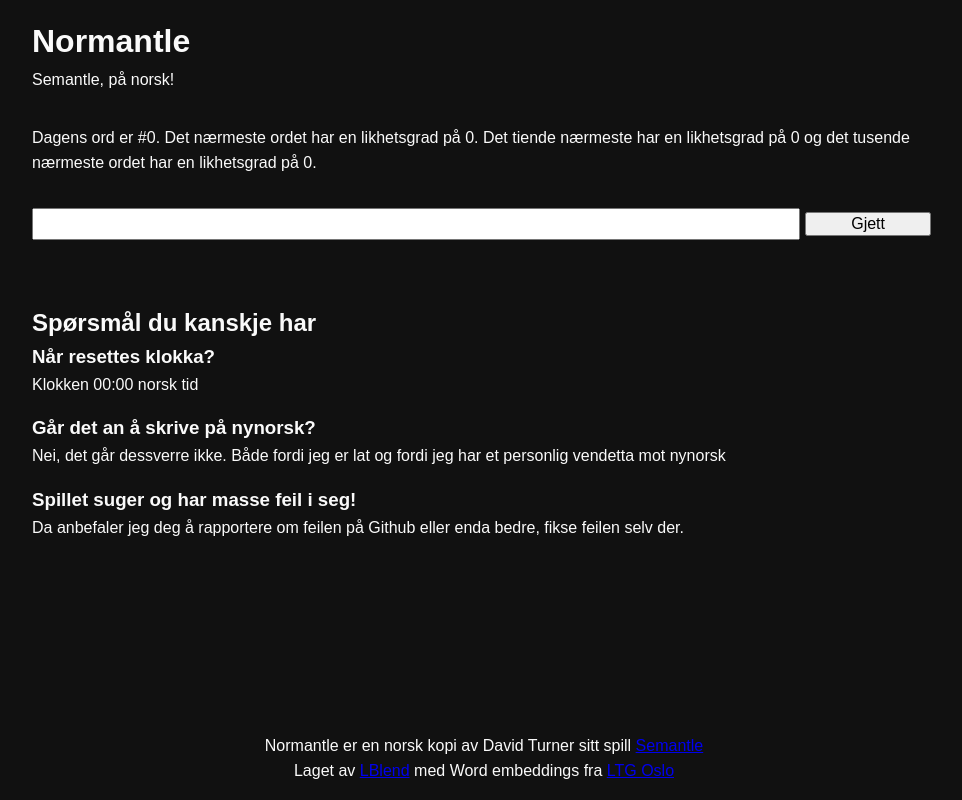
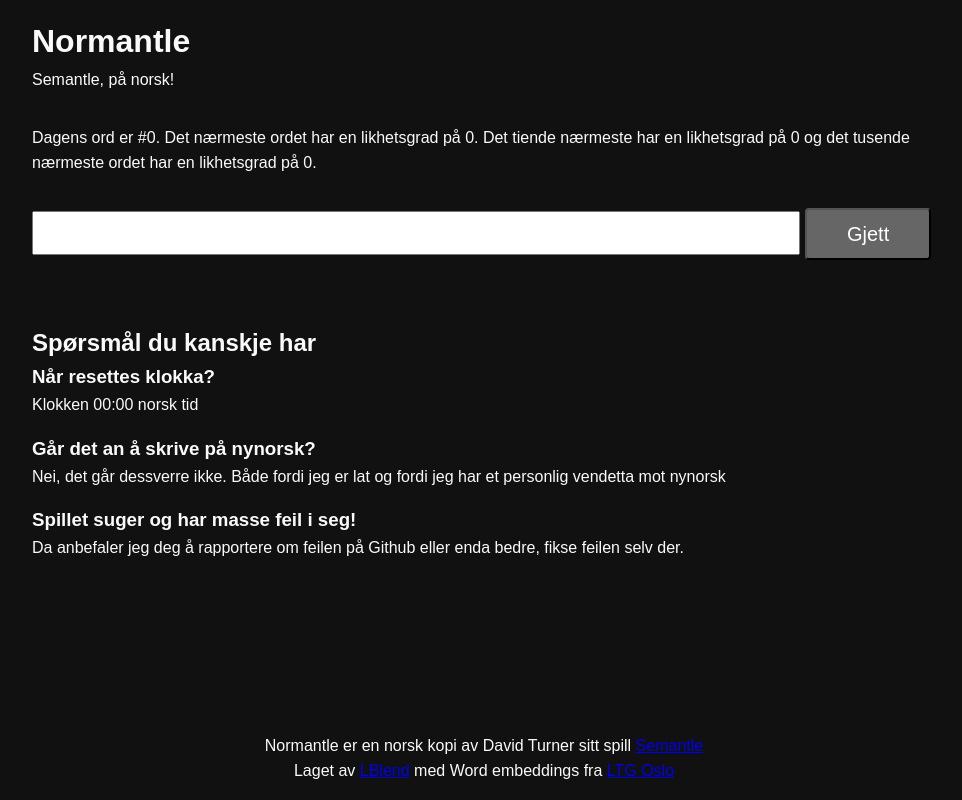
Before and after one commit to LBlend/normantle-frontend, a Svelte app: page / in a window 1280 px wide. Shown: the whole page, without its empty margins (156-1118 px from the left). Built offline with nearby package versions, Linux system fonts and the light colour scheme.

Commit message:
initial form styling

```diff
--- a/src/Guess.svelte
+++ b/src/Guess.svelte
@@ -69,9 +69,16 @@
         flex: 1;
     }
     .guessField {
+        font-size: 1.5rem;
         width: 85%;
     }
     .guessButton {
         width: 14%;
+        font-size: 1.25rem;
+        background-color: #666666;
+        color: #fff;
+        border-radius: 4px;
+        cursor: pointer;
+        padding: 0.5rem;
     }
 </style>
```
